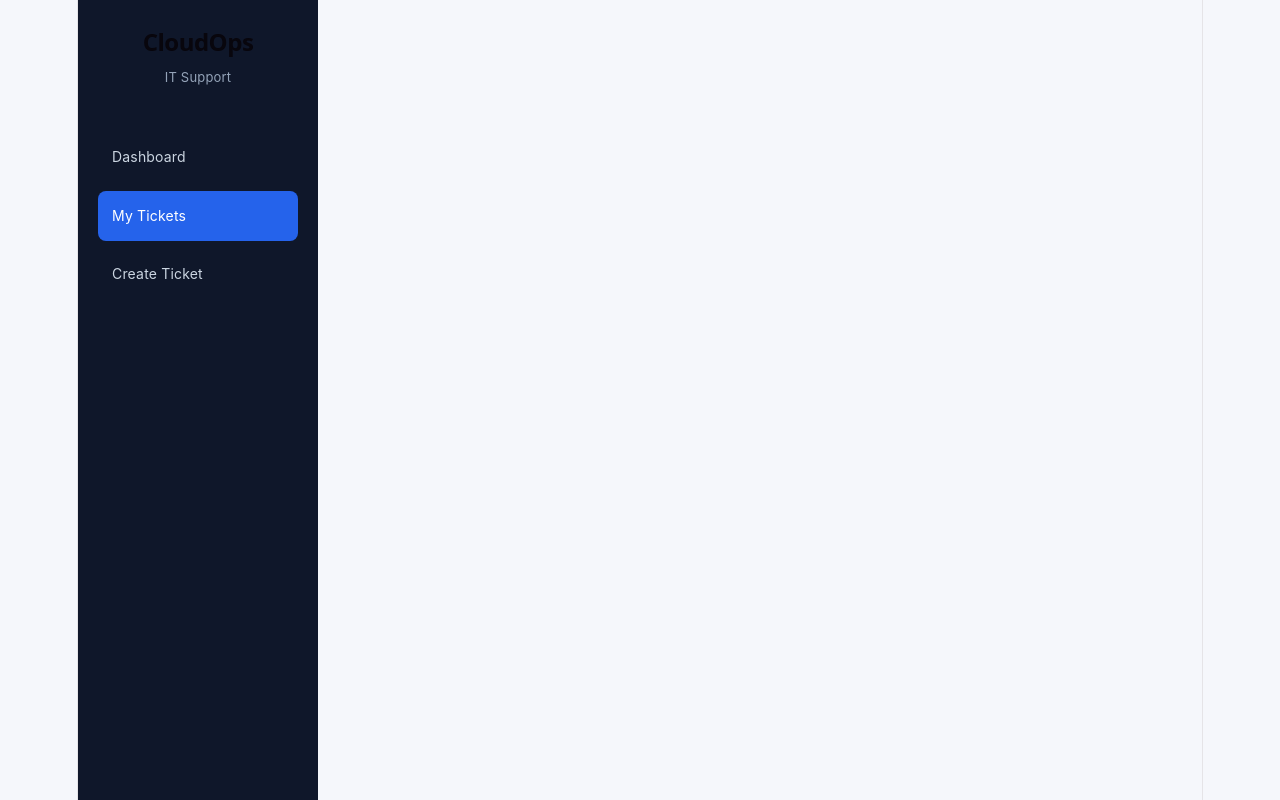
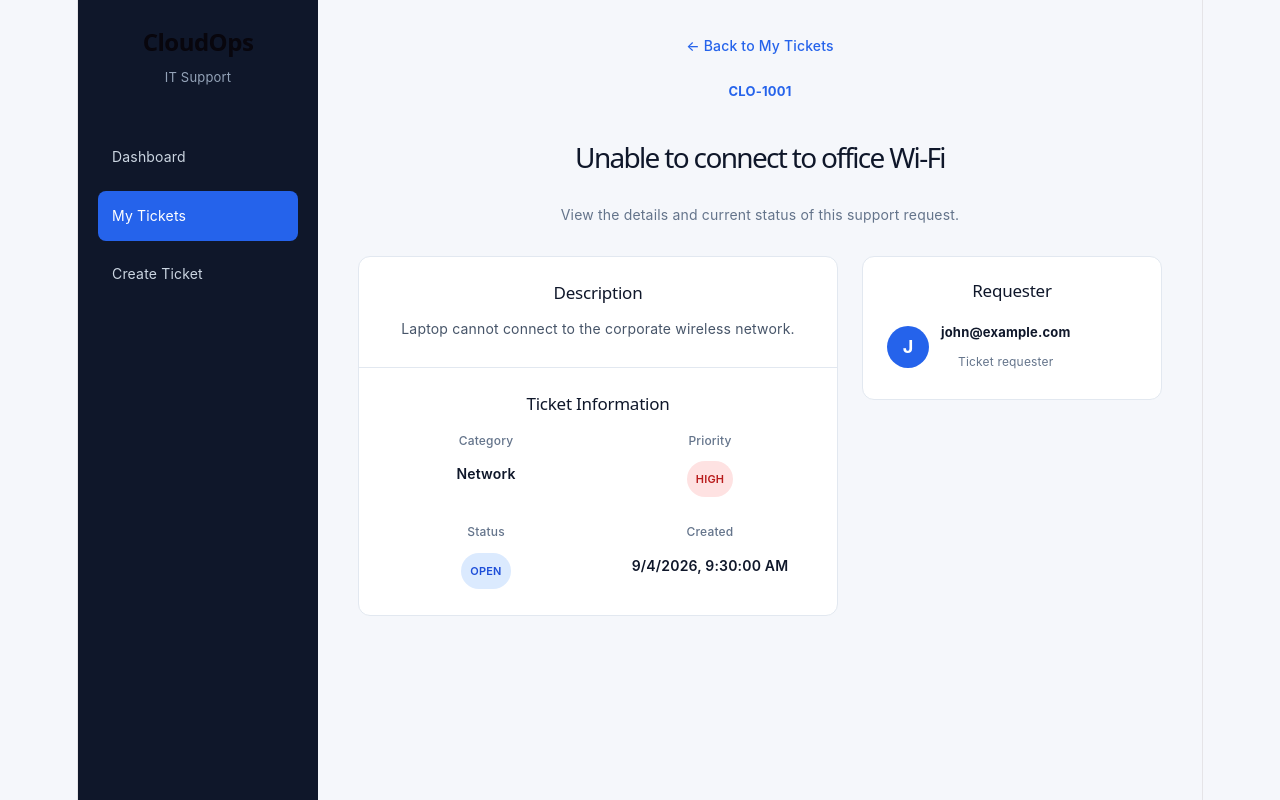
Before and after one commit to fahidjs/cloudops-aws, a React (Vite) app: page /tickets/CLO-1001 in a window 1280 px wide. Built offline with nearby package versions, Linux system fonts and the light colour scheme.

Commit message:
feat: add ticket details page

```diff
--- a/src/App.css
+++ b/src/App.css
@@ -394,7 +394,6 @@ button {
   }
 }
 
-
 /* ======================
    CREATE TICKET PAGE
 ====================== */
@@ -504,7 +503,6 @@ button {
   font-size: 13px;
 }
 
-
 /* ======================
    MY TICKETS PAGE
 ====================== */
@@ -572,3 +570,196 @@ button {
   overflow: hidden;
   text-overflow: ellipsis;
 }
+
+/* ======================
+   TICKET DETAILS
+====================== */
+
+.ticket-details-page {
+  flex: 1;
+  padding: 32px 40px;
+}
+
+.ticket-details-top {
+  margin-bottom: 28px;
+}
+
+.ticket-details-heading {
+  margin-top: 18px;
+  margin-bottom: 0;
+}
+
+.ticket-detail-id {
+  display: inline-block;
+
+  margin-bottom: 8px;
+
+  color: #2563eb;
+
+  font-size: 13px;
+  font-weight: 700;
+}
+
+.back-link {
+  color: #2563eb;
+
+  font-size: 14px;
+  font-weight: 500;
+
+  text-decoration: none;
+}
+
+.back-link:hover {
+  text-decoration: underline;
+}
+
+.ticket-link {
+  color: #2563eb;
+  font-weight: 600;
+  text-decoration: none;
+}
+
+.ticket-link:hover {
+  text-decoration: underline;
+}
+
+.ticket-details-layout {
+  display: grid;
+
+  grid-template-columns:
+    minmax(0, 1fr)
+    300px;
+
+  gap: 24px;
+
+  align-items: start;
+}
+
+.ticket-details-card,
+.ticket-meta-card {
+  background: white;
+
+  border: 1px solid #e2e8f0;
+  border-radius: 12px;
+}
+
+.ticket-details-card {
+  overflow: hidden;
+}
+
+.detail-section {
+  padding: 26px;
+}
+
+.detail-section + .detail-section {
+  border-top: 1px solid #e2e8f0;
+}
+
+.detail-section h2 {
+  margin-bottom: 14px;
+
+  color: #0f172a;
+
+  font-size: 17px;
+}
+
+.detail-section > p {
+  color: #475569;
+
+  font-size: 14px;
+  line-height: 1.7;
+}
+
+.detail-grid {
+  display: grid;
+
+  grid-template-columns: repeat(2, minmax(0, 1fr));
+
+  gap: 22px;
+}
+
+.detail-item {
+  display: flex;
+  flex-direction: column;
+
+  gap: 7px;
+}
+
+.detail-item > span {
+  color: #64748b;
+
+  font-size: 12px;
+  font-weight: 500;
+}
+
+.detail-item > strong {
+  color: #0f172a;
+
+  font-size: 14px;
+  font-weight: 600;
+}
+
+.ticket-meta-card {
+  padding: 24px;
+}
+
+.ticket-meta-card h2 {
+  margin-bottom: 18px;
+
+  color: #0f172a;
+
+  font-size: 17px;
+}
+
+.requester-info {
+  display: flex;
+  align-items: center;
+
+  gap: 12px;
+}
+
+.requester-avatar {
+  width: 42px;
+  height: 42px;
+
+  display: flex;
+  align-items: center;
+  justify-content: center;
+
+  flex-shrink: 0;
+
+  border-radius: 50%;
+
+  background: #2563eb;
+  color: white;
+
+  font-weight: 700;
+}
+
+.requester-info strong {
+  display: block;
+
+  color: #0f172a;
+
+  font-size: 13px;
+}
+
+.requester-info span {
+  display: block;
+
+  margin-top: 3px;
+
+  color: #64748b;
+
+  font-size: 12px;
+}
+
+@media (max-width: 900px) {
+  .ticket-details-layout {
+    grid-template-columns: 1fr;
+  }
+
+  .detail-grid {
+    grid-template-columns: 1fr;
+  }
+}
--- a/src/App.tsx
+++ b/src/App.tsx
@@ -3,6 +3,7 @@ import Sidebar from "./components/Sidebar";
 import DashboardPage from "./pages/DashboardPage";
 import CreateTicketPage from "./pages/CreateTicketPage";
 import MyTicketsPage from "./pages/MyTicketsPage";
+import TicketDetailsPage from "./pages/TicketDetailsPage";
 import "./App.css";
 
 function App() {
@@ -15,9 +16,11 @@ function App() {
           <Route path="/" element={<DashboardPage />} />
           <Route path="/tickets" element={<MyTicketsPage />} />
           <Route path="/create-ticket" element={<CreateTicketPage />} />
+          <Route path="/tickets/:ticketId" element={<TicketDetailsPage />} />
         </Routes>
       </div>
     </BrowserRouter>
+
   );
 }
 
--- a/src/components/TicketTable.tsx
+++ b/src/components/TicketTable.tsx
@@ -1,4 +1,5 @@
 import type { Ticket } from "../types/ticket";
+import { Link } from "react-router-dom";
 
 interface TicketTableProps {
   tickets: Ticket[];
@@ -13,9 +14,7 @@ function TicketTable({ tickets }: TicketTableProps) {
           <p>Latest IT support requests.</p>
         </div>
 
-        <button className="view-all-button">
-          View All
-        </button>
+        <button className="view-all-button">View All</button>
       </div>
 
       <div className="ticket-table-wrapper">
@@ -35,16 +34,14 @@ function TicketTable({ tickets }: TicketTableProps) {
             {tickets.map((ticket) => (
               <tr key={ticket.id}>
                 <td className="ticket-id">
-                  {ticket.id}
+                  <Link to={`/tickets/${ticket.id}`} className="ticket-link">
+                    {ticket.id}
+                  </Link>
                 </td>
 
-                <td>
-                  {ticket.title}
-                </td>
+                <td>{ticket.title}</td>
 
-                <td>
-                  {ticket.category}
-                </td>
+                <td>{ticket.category}</td>
 
                 <td>
                   <span
@@ -64,9 +61,7 @@ function TicketTable({ tickets }: TicketTableProps) {
                   </span>
                 </td>
 
-                <td>
-                  {ticket.createdBy}
-                </td>
+                <td>{ticket.createdBy}</td>
               </tr>
             ))}
           </tbody>
--- a/src/pages/MyTicketsPage.tsx
+++ b/src/pages/MyTicketsPage.tsx
@@ -1,4 +1,5 @@
 import { mockTickets } from "../data/mockTickets";
+import { Link } from "react-router-dom";
 
 function MyTicketsPage() {
   return (
@@ -33,7 +34,9 @@ function MyTicketsPage() {
               {mockTickets.map((ticket) => (
                 <tr key={ticket.id}>
                   <td className="ticket-id">
-                    {ticket.id}
+                    <Link to={`/tickets/${ticket.id}`} className="ticket-link">
+                      {ticket.id}
+                    </Link>
                   </td>
 
                   <td>
@@ -63,9 +66,7 @@ function MyTicketsPage() {
                     </span>
                   </td>
 
-                  <td>
-                    {new Date(ticket.createdAt).toLocaleDateString()}
-                  </td>
+                  <td>{new Date(ticket.createdAt).toLocaleDateString()}</td>
                 </tr>
               ))}
             </tbody>
--- /dev/null
+++ b/src/pages/TicketDetailsPage.tsx
@@ -0,0 +1,120 @@
+import { Link, useParams } from "react-router-dom";
+import { mockTickets } from "../data/mockTickets";
+
+function TicketDetailsPage() {
+  const { ticketId } = useParams();
+
+  const ticket = mockTickets.find(
+    (item) => item.id === ticketId
+  );
+
+  if (!ticket) {
+    return (
+      <main className="ticket-details-page">
+        <div className="page-header">
+          <h1>Ticket Not Found</h1>
+          <p>The requested support ticket could not be found.</p>
+        </div>
+
+        <Link to="/tickets" className="back-link">
+          Back to My Tickets
+        </Link>
+      </main>
+    );
+  }
+
+  return (
+    <main className="ticket-details-page">
+      <div className="ticket-details-top">
+        <div>
+          <Link to="/tickets" className="back-link">
+            ← Back to My Tickets
+          </Link>
+
+          <div className="page-header ticket-details-heading">
+            <span className="ticket-detail-id">
+              {ticket.id}
+            </span>
+
+            <h1>{ticket.title}</h1>
+
+            <p>
+              View the details and current status of this support request.
+            </p>
+          </div>
+        </div>
+      </div>
+
+      <div className="ticket-details-layout">
+        <section className="ticket-details-card">
+          <div className="detail-section">
+            <h2>Description</h2>
+            <p>{ticket.description}</p>
+          </div>
+
+          <div className="detail-section">
+            <h2>Ticket Information</h2>
+
+            <div className="detail-grid">
+              <div className="detail-item">
+                <span>Category</span>
+                <strong>{ticket.category}</strong>
+              </div>
+
+              <div className="detail-item">
+                <span>Priority</span>
+
+                <strong>
+                  <span
+                    className={`priority-badge priority-${ticket.priority.toLowerCase()}`}
+                  >
+                    {ticket.priority}
+                  </span>
+                </strong>
+              </div>
+
+              <div className="detail-item">
+                <span>Status</span>
+
+                <strong>
+                  <span
+                    className={`status-badge status-${ticket.status
+                      .toLowerCase()
+                      .replace("_", "-")}`}
+                  >
+                    {ticket.status.replace("_", " ")}
+                  </span>
+                </strong>
+              </div>
+
+              <div className="detail-item">
+                <span>Created</span>
+
+                <strong>
+                  {new Date(ticket.createdAt).toLocaleString()}
+                </strong>
+              </div>
+            </div>
+          </div>
+        </section>
+
+        <aside className="ticket-meta-card">
+          <h2>Requester</h2>
+
+          <div className="requester-info">
+            <div className="requester-avatar">
+              {ticket.createdBy.charAt(0).toUpperCase()}
+            </div>
+
+            <div>
+              <strong>{ticket.createdBy}</strong>
+              <span>Ticket requester</span>
+            </div>
+          </div>
+        </aside>
+      </div>
+    </main>
+  );
+}
+
+export default TicketDetailsPage;
```
